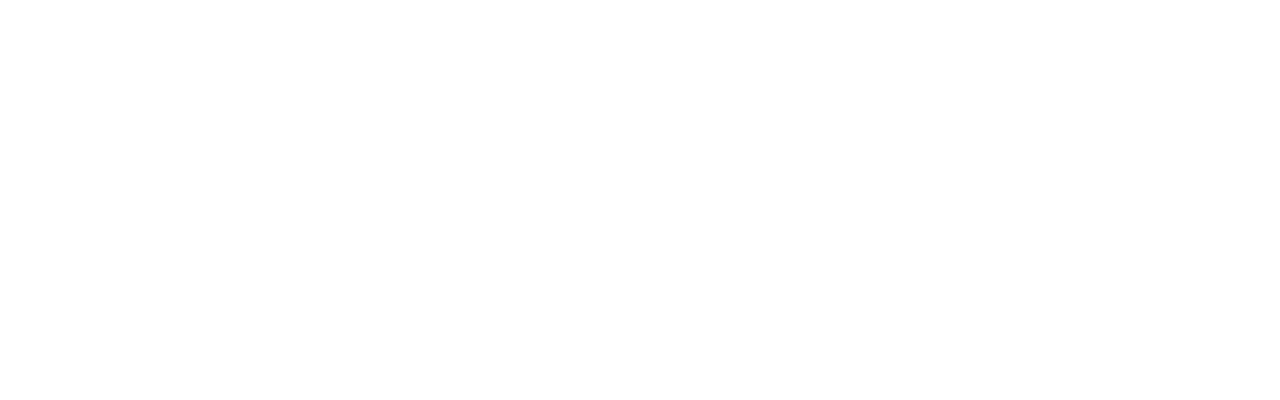
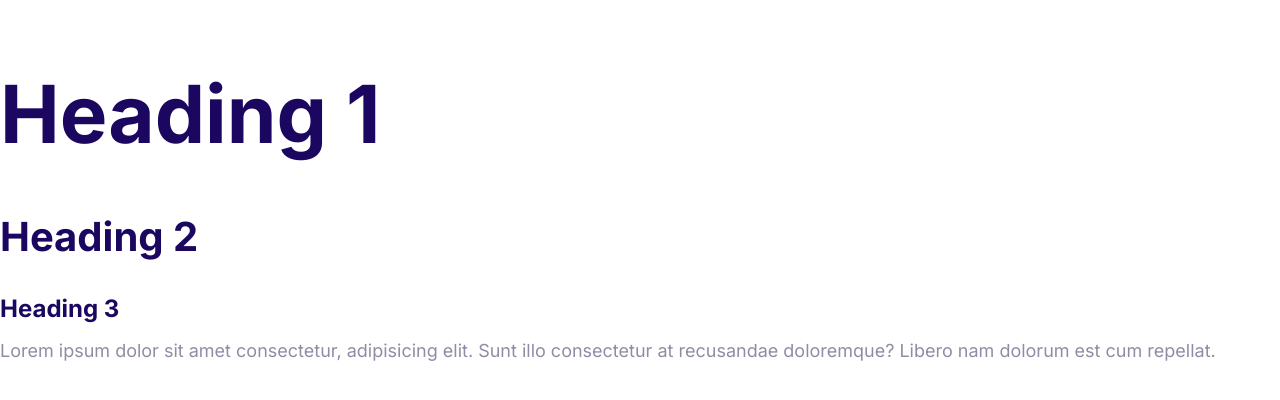
Before and after one commit to syataheri/HostService, a plain HTML site: page index.html in a window 1280 px wide. Drawn offline with Linux system fonts and the light colour scheme.

Commit message:
Define style and size for text

```diff
--- a/css/styles.css
+++ b/css/styles.css
@@ -1,7 +1,50 @@
 :root {
-    --color-primary : #2584ff;
-    --color-secondary : #00d9ff;
-    --color-accent : #ff3400;
-    --color-headings : #1b0760;
-    --color-body : #918ca4;
+  --color-primary: #2584ff;
+  --color-secondary: #00d9ff;
+  --color-accent: #ff3400;
+  --color-headings: #1b0760;
+  --color-body: #918ca4;
 }
+html {
+  font-size: 62.5%;
+}
+body {
+  font-family: Inter, Arial, Helvetica, sans-serif;
+  font-size: 2.4rem;
+  line-height: 1.5;
+  color: var(--color-body);
+}
+
+h1,
+h2,
+h3,
+h4,
+h5,
+h6 {
+  color: var(--color-headings);
+  margin-bottom: 1rem;
+}
+h1 {
+  font-size: 7rem;
+}
+h2 {
+  font-size: 4rem;
+}
+h3 {
+  font-size: 3rem;
+}
+p {
+  margin-top: 0;
+}
+
+@media screen and (min-width: 1024px) {
+  body {
+    font-size: 1.8rem;
+  }
+  h1 {
+    font-size: 8rem;
+  }
+  h3 {
+    font-size: 2.4rem;
+  }
+}
--- a/index.html
+++ b/index.html
@@ -4,7 +4,23 @@
     <meta charset="UTF-8" />
     <meta http-equiv="X-UA-Compatible" content="IE=edge" />
     <meta name="viewport" content="width=device-width, initial-scale=1.0" />
+    <link rel="preconnect" href="https://fonts.googleapis.com" />
+    <link rel="preconnect" href="https://fonts.gstatic.com" crossorigin />
+    <link
+      href="https://fonts.googleapis.com/css2?family=Inter:wght@400;700&display=swap"
+      rel="stylesheet"
+    />
+    <link rel="stylesheet" href="css/normalize.css" />
+    <link rel="stylesheet" href="css/styles.css" />
     <title>CloudService</title>
   </head>
-  <body></body>
+  <body>
+    <h1>Heading 1</h1>
+    <h2>Heading 2</h2>
+    <h3>Heading 3</h3>
+    <p>
+      Lorem ipsum dolor sit amet consectetur, adipisicing elit. Sunt illo
+      consectetur at recusandae doloremque? Libero nam dolorum est cum repellat.
+    </p>
+  </body>
 </html>
```
